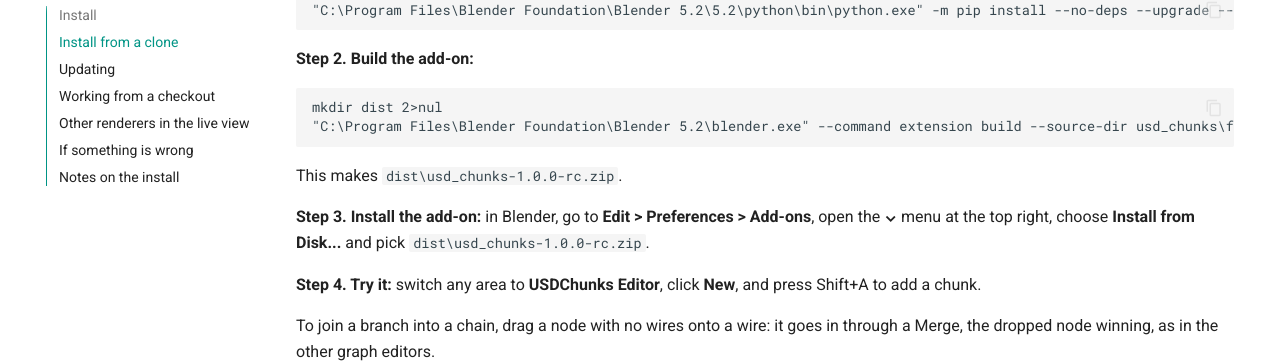
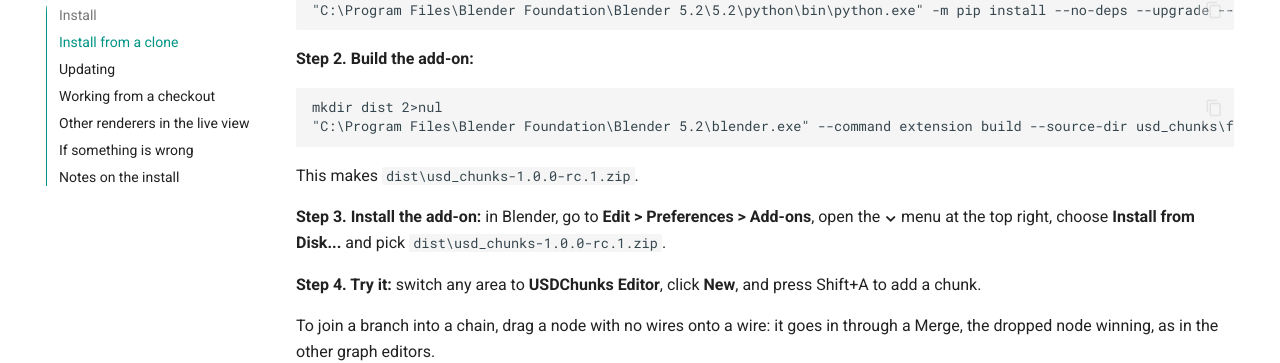
Before and after one commit to HuginStudios/usd_chunks, an MkDocs documentation site: the page built from docs/blender.md, in a window 1280 px wide and 900 px high, scrolled down 768 px. Shown: the part 93-456 px from the top of the window. Built offline with MkDocs 1.6.1 and Material for MkDocs 9.7.7, drawn with Linux system fonts in a browser that asks for light colours; the version menu is left out.

Commit message:
📦 Version 1.0.0-rc.1
The v1.0.0-rc tag made no GitHub release, so testers have no Blender
zip to install. A tag can't be reused once pushed, so this is a new
pre-release: v1.0.0-rc.1. The version is set in pyproject.toml
(1.0.0rc1), in the Blender manifest and in docs/blender.md, and the
Unreleased changes move under the new version in CHANGELOG.md.

````diff
--- a/docs/blender.md
+++ b/docs/blender.md
@@ -43,11 +43,11 @@ mkdir dist 2>nul
 "C:\Program Files\Blender Foundation\Blender 5.2\blender.exe" --command extension build --source-dir usd_chunks\frontends\blender\addon --output-dir dist
 ```
 
-This makes `dist\usd_chunks-1.0.0-rc.zip`.
+This makes `dist\usd_chunks-1.0.0-rc.1.zip`.
 
 **Step 3. Install the add-on:** in Blender, go to **Edit > Preferences > Add-ons**, open
 the **⌄** menu at the top right, choose **Install from Disk...** and pick
-`dist\usd_chunks-1.0.0-rc.zip`.
+`dist\usd_chunks-1.0.0-rc.1.zip`.
 
 **Step 4. Try it:** switch any area to **USDChunks Editor**, click **New**, and press
 Shift+A to add a chunk.
--- a/pyproject.toml
+++ b/pyproject.toml
@@ -4,8 +4,8 @@ build-backend = "setuptools.build_meta"
 
 [project]
 name = "usd-chunks"
-# Matches the release tag: v1.0.0-rc is 1.0.0rc0 in Python's spelling.
-version = "1.0.0rc0"
+# Matches the release tag: v1.0.0-rc.1 is 1.0.0rc1 in Python's spelling.
+version = "1.0.0rc1"
 description = "UI and execution interface for OpenUSD"
 readme = "README.md"
 requires-python = ">=3.11"
````
Also changed, not shown: CHANGELOG.md (+2 -0 lines), 1 other file.
